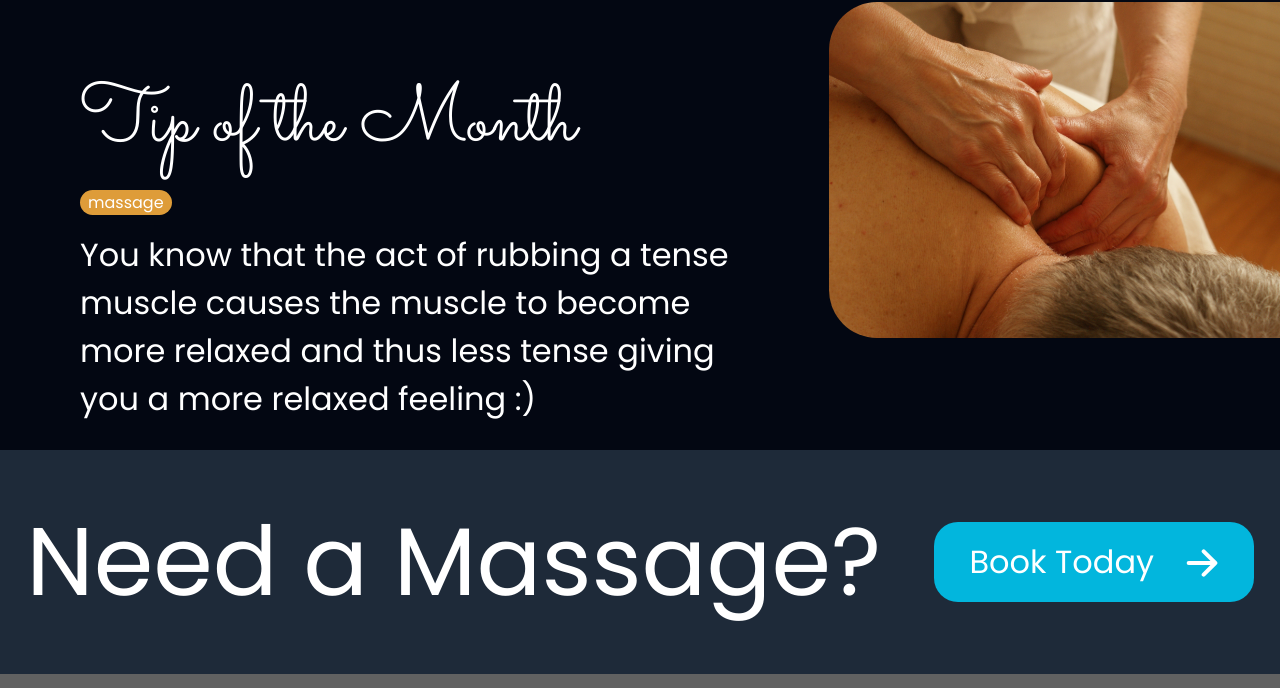
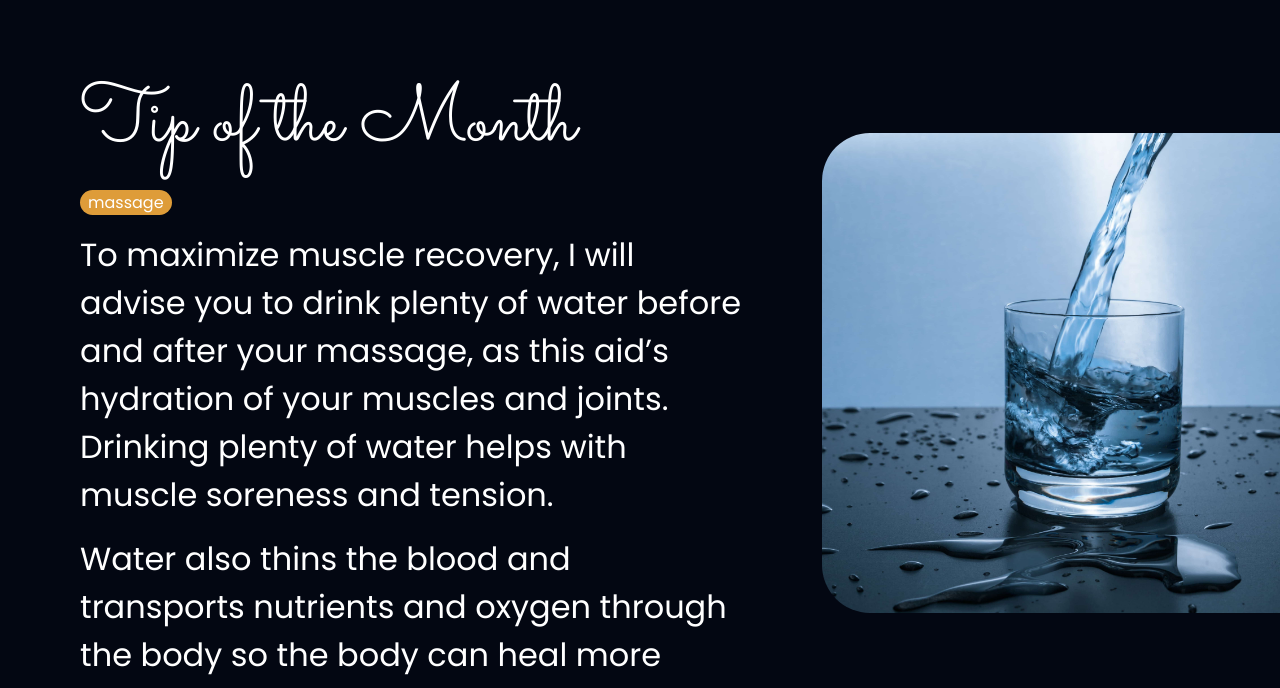
Before and after one commit to howlingunit/stefs-massage-website, a website: page static/index.html in a window 1280 px wide. Shown: the part 2744-3432 px from the top of the page. Drawn offline with Linux system fonts and the light colour scheme; no server answers.

Commit message:
added tip of the month data

```diff
--- a/static/index-style.css
+++ b/static/index-style.css
@@ -28,11 +28,11 @@
   --testimonial-text-h1-font-size: 3.5rem;
   --testimonials-align-items: stretch;
 
-  --tip-height: 70vh;
+  --tip-height: auto;
   --tip-padding: 7rem 0 7rem 0;
   --tip-gap: 5rem;
-  --tip-pic-width: 55%;
-  --tip-pic-height: 100%;
+  --tip-pic-width: 60%;
+  --tip-pic-height: 30rem;
   --tip-pic-border-radius: 3rem 0 0 3rem;
   --tip-pic-top: 0;
   --tip-text-padding: 0 0 0 5rem;
@@ -256,7 +256,7 @@
 .tip {
   height: var(--tip-height);
   justify-content: space-between;
-  align-items: flex-start;
+  align-items: center;
   gap: var(--tip-gap);
   padding: var(--tip-padding);
 }
@@ -292,6 +292,7 @@
 }
 .tip-text>p {
   font-size: var(--tip-text-p-font-size);
+  margin-bottom: 1rem;
 }
 
 .tip-topic {
--- a/static/index.html
+++ b/static/index.html
@@ -67,9 +67,10 @@
       <div class="tip-topics">
         <div class="tip-topic"><p>massage</p></div>
       </div>
-      <p>You know that the act of rubbing a tense muscle causes the muscle to become more relaxed and thus less tense giving you a more relaxed feeling :)</p>
+      <p>To maximize muscle recovery, I will advise you to drink plenty of water before and after your massage, as this aid’s hydration of your muscles and joints.  Drinking plenty of water helps with muscle soreness and tension.</p>
+      <p>Water also thins the blood and transports nutrients and oxygen through the body so the body can heal more efficiently, aiding a speedy recovery.</p>
     </div>
-    <div class="tip-pic" style="background-image: url('./assets/massage.jpg');"></div>
+    <div class="tip-pic" style="background-image: url('./assets/water.jpg');"></div>
   </article>
 
   <article class="banner">
```
Also changed, not shown: static/assets/water.jpg (added).
